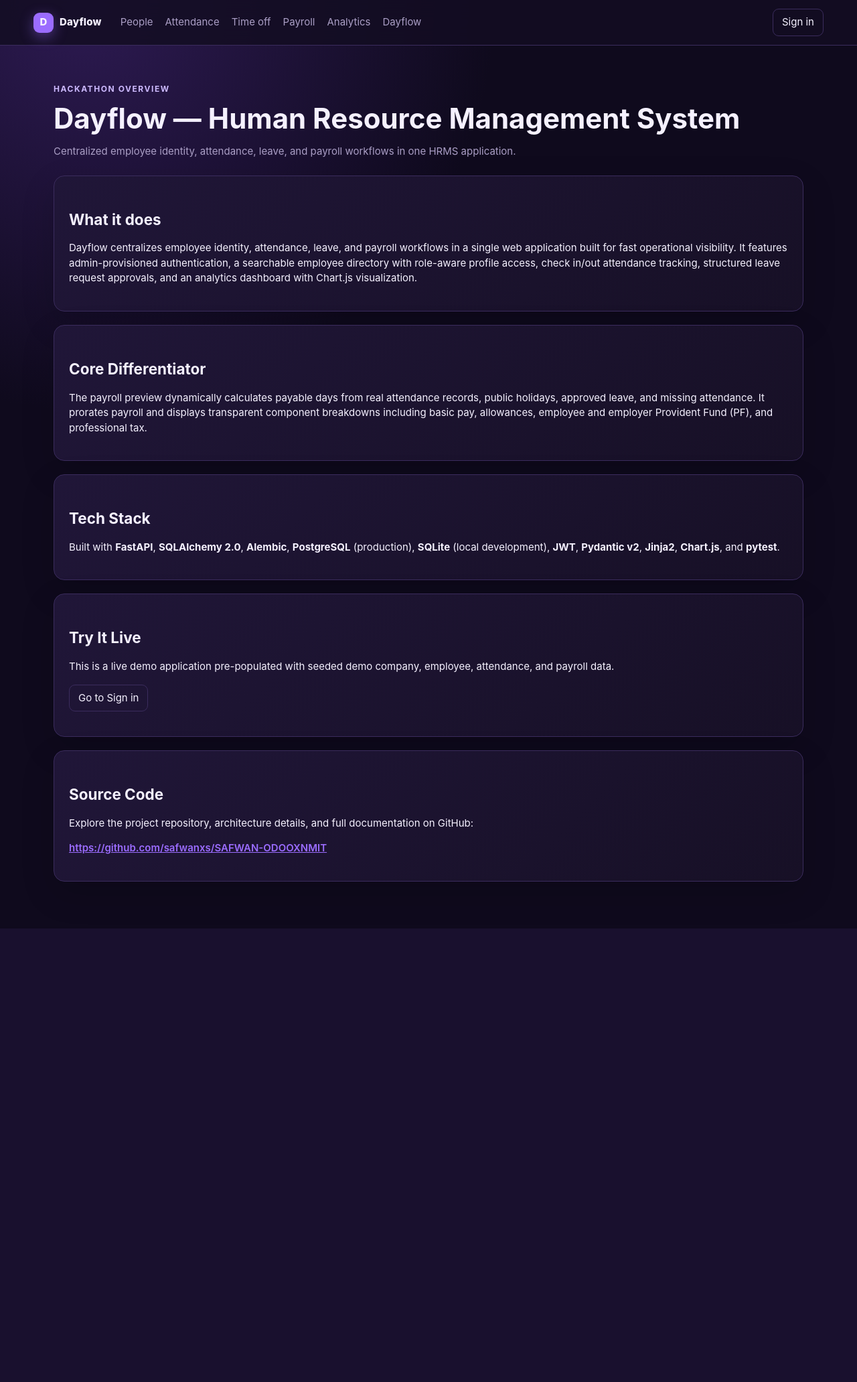
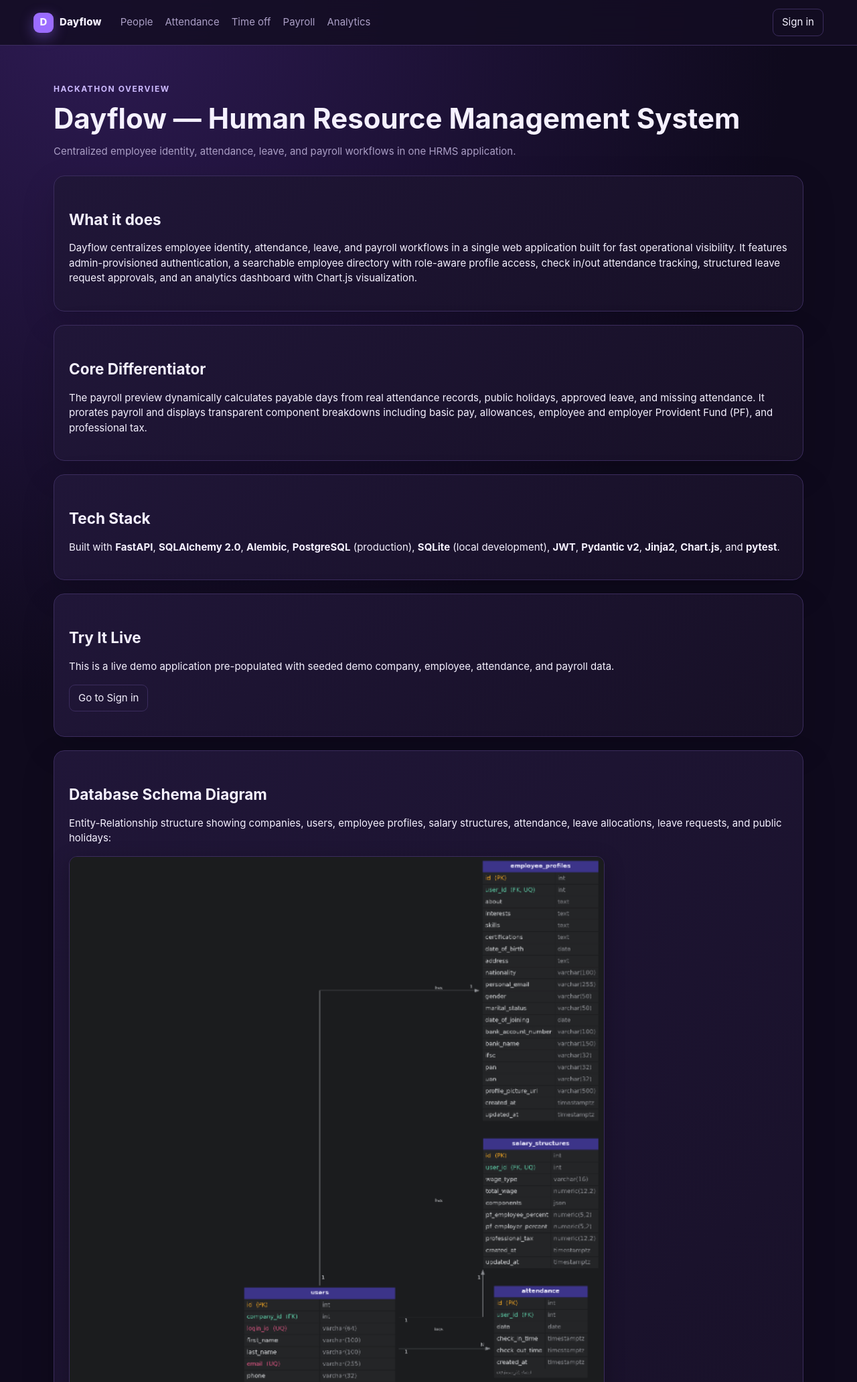
Before and after one commit to safwanxs/SAFWAN-ODOOXNMIT, a FastAPI app: page / in a window 1280 px wide. Shown: the top 2063 px of the page at 67% size. Before the commit the page ends 1386 px from the top, so only its background shows below. Run offline with FastAPI, Linux system fonts and the light colour scheme.

Commit message:
feat: add database schema diagram section to overview and clean topbar links

```diff
--- a/app/templates/about.html
+++ b/app/templates/about.html
@@ -28,6 +28,17 @@
   </section>
 
   <section>
+    <h2>Database Schema Diagram</h2>
+    <p>Entity-Relationship structure showing companies, users, employee profiles, salary structures, attendance, leave allocations, leave requests, and public holidays:</p>
+    <p style="margin-top:14px">
+      <a href="/static/images/db_schema.png" target="_blank" rel="noopener noreferrer" title="Click to view full resolution schema diagram">
+        <img src="/static/images/db_schema.png" alt="Database Schema Diagram" style="width:100%;max-width:800px;border-radius:12px;border:1px solid var(--line);box-shadow:0 8px 30px #00000040">
+      </a>
+    </p>
+    <p style="margin-top:6px"><small>Click image to view full resolution</small></p>
+  </section>
+
+  <section>
     <h2>Source Code</h2>
     <p>Explore the project repository, architecture details, and full documentation on GitHub:</p>
     <p><a href="https://github.com/safwanxs/SAFWAN-ODOOXNMIT" target="_blank" rel="noopener noreferrer" style="color:var(--purple);font-weight:600;text-decoration:underline">https://github.com/safwanxs/SAFWAN-ODOOXNMIT</a></p>
--- a/app/templates/base.html
+++ b/app/templates/base.html
@@ -1,3 +1,3 @@
 <!doctype html>
 <html lang="en"><head><meta charset="utf-8"><meta name="viewport" content="width=device-width, initial-scale=1"><title>{% block title %}Dayflow{% endblock %}</title><link rel="stylesheet" href="/static/css/dayflow.css">{% block extra_head %}{% endblock %}</head>
-<body><div class="app-shell"><nav class="topbar"><a class="brand" href="/"><span class="brand-mark">D</span> Dayflow</a><div class="nav-links"><a href="/employees">People</a><a href="/attendance/view">Attendance</a><a href="/time-off">Time off</a><a href="/payroll">Payroll</a><a href="/dashboard">Analytics</a><a href="/">Dayflow</a></div><a class="nav-login" href="/login">Sign in</a></nav><main class="page">{% block content %}{% endblock %}</main></div><script>(async()=>{const token=localStorage.token,link=document.querySelector(".nav-login");if(!token||!link)return;try{const r=await fetch("/auth/me",{headers:{Authorization:"Bearer "+token}});if(!r.ok)return;const me=await r.json();link.textContent=me.first_name+" · Log out";link.removeAttribute("href");link.style.cursor="pointer";link.onclick=()=>{localStorage.removeItem("token");location.href="/login"}}catch{}})();</script></body></html>
+<body><div class="app-shell"><nav class="topbar"><a class="brand" href="/"><span class="brand-mark">D</span> Dayflow</a><div class="nav-links"><a href="/employees">People</a><a href="/attendance/view">Attendance</a><a href="/time-off">Time off</a><a href="/payroll">Payroll</a><a href="/dashboard">Analytics</a></div><a class="nav-login" href="/login">Sign in</a></nav><main class="page">{% block content %}{% endblock %}</main></div><script>(async()=>{const token=localStorage.token,link=document.querySelector(".nav-login");if(!token||!link)return;try{const r=await fetch("/auth/me",{headers:{Authorization:"Bearer "+token}});if(!r.ok)return;const me=await r.json();link.textContent=me.first_name+" · Log out";link.removeAttribute("href");link.style.cursor="pointer";link.onclick=()=>{localStorage.removeItem("token");location.href="/login"}}catch{}})();</script></body></html>
```
Also changed, not shown: app/static/images/db_schema.png (added).
